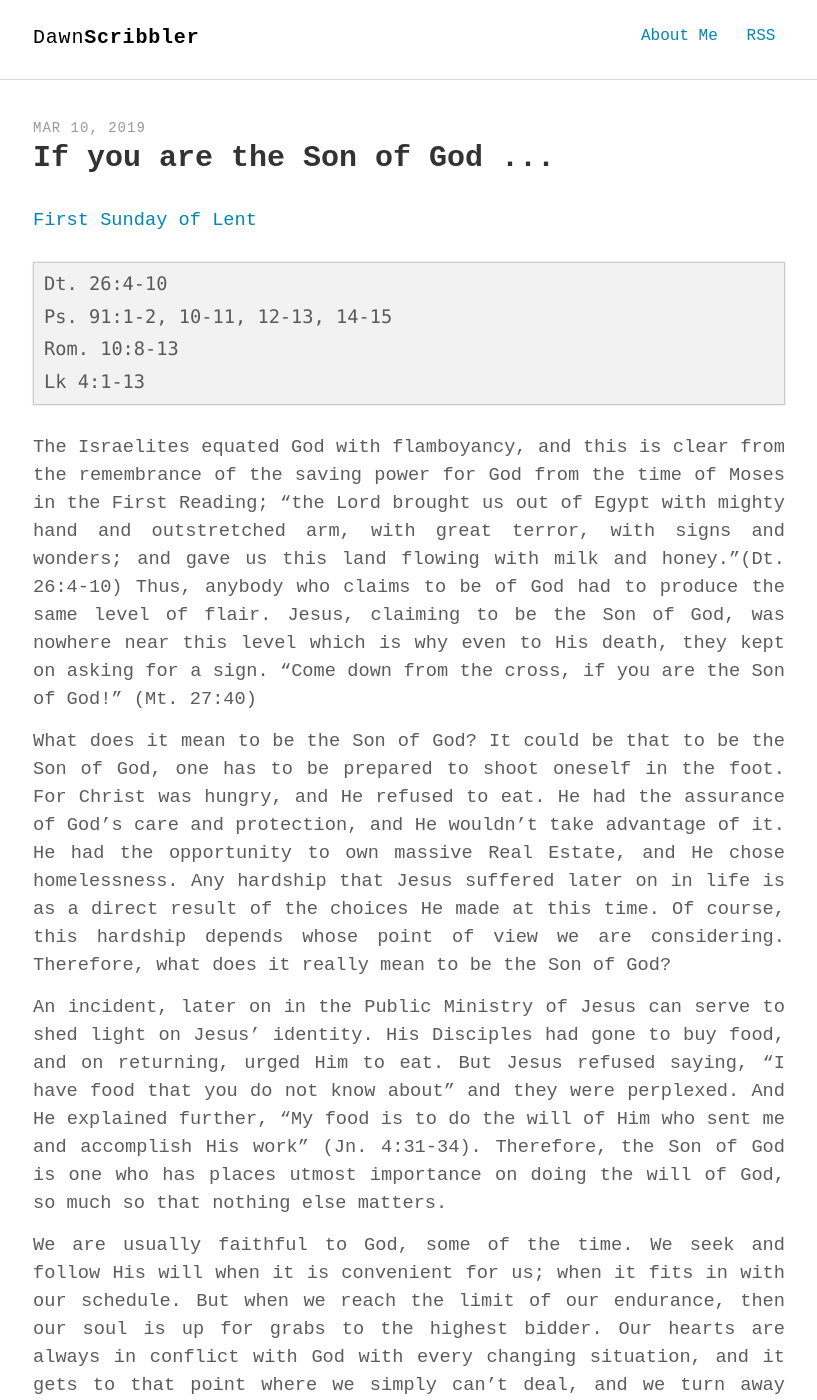
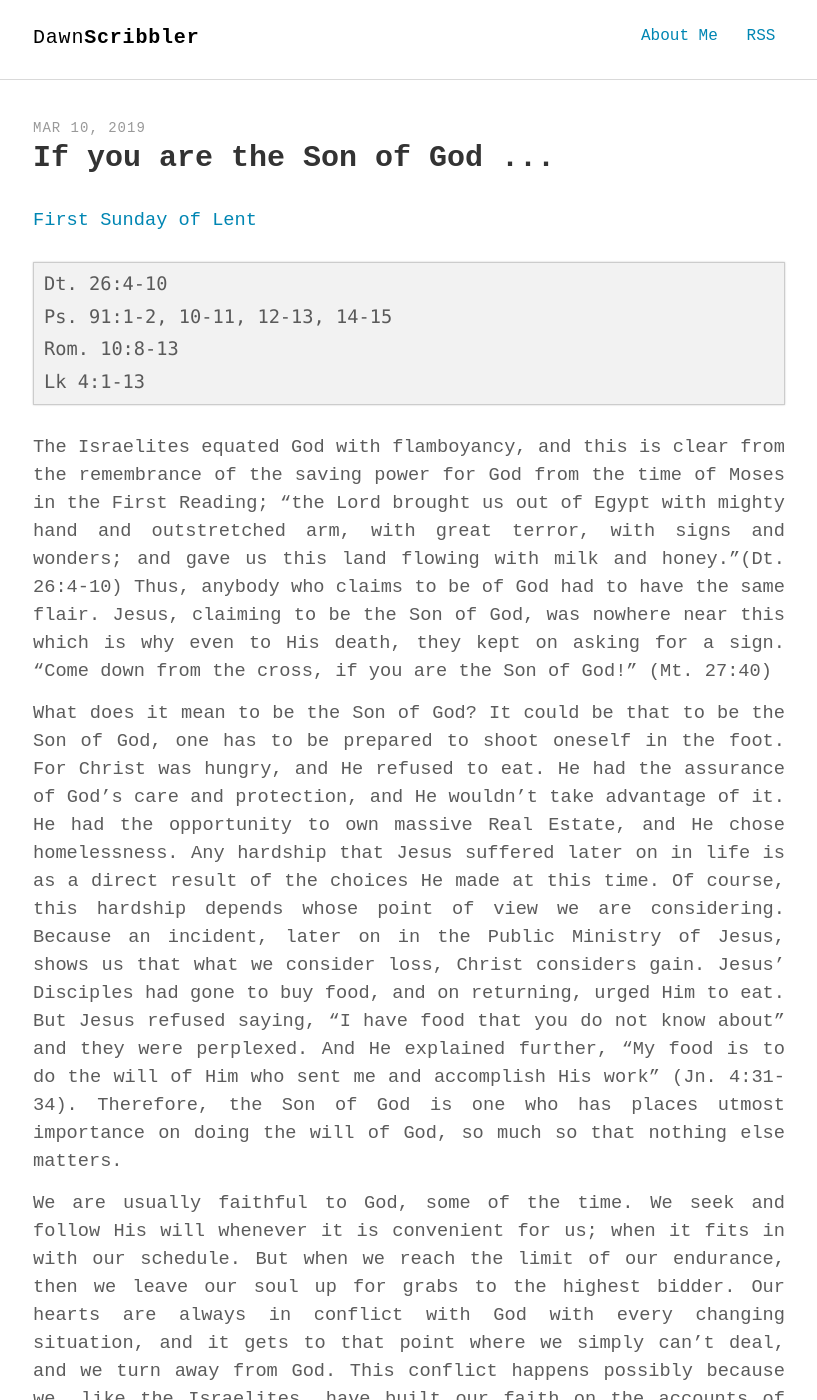
Before and after one commit to soulatcrossroad/dawnscribbler.github.io, a Jekyll site: the page built from _posts/2019-03-10-if-you-are-the-son-of-God.md, in a window 1280 px wide and 1400 px high. Shown: the whole window, without its empty margins (231-1048 px from the left). Built offline with Jekyll 4.4.1, drawn with Linux system fonts in a browser that asks for light colours; some web fonts are replaced; some of the changed text lies outside the part shown.

Commit message:
Update 2019-03-10-if-you-are-the-son-of-God.md

````diff
--- a/_posts/2019-03-10-if-you-are-the-son-of-God.md
+++ b/_posts/2019-03-10-if-you-are-the-son-of-God.md
@@ -14,23 +14,21 @@
 Rom. 10:8-13
 Lk 4:1-13
 ```
-The Israelites equated God with flamboyancy, and this is clear from the remembrance of the saving power for God from the time of Moses in the First Reading; “the Lord brought us out of Egypt with mighty hand and outstretched arm, with great terror, with signs and wonders; and gave us this land flowing with milk and honey.”(Dt. 26:4-10) Thus, anybody who claims to be of God had to produce the same level of flair. Jesus, claiming to be the Son of God, was nowhere near this level which is why even to His death, they kept on asking for a sign. “Come down from the cross, if you are the Son of God!” (Mt. 27:40)
+The Israelites equated God with flamboyancy, and this is clear from the remembrance of the saving power for God from the time of Moses in the First Reading; “the Lord brought us out of Egypt with mighty hand and outstretched arm, with great terror, with signs and wonders; and gave us this land flowing with milk and honey.”(Dt. 26:4-10) Thus, anybody who claims to be of God had to have the same flair. Jesus, claiming to be the Son of God, was nowhere near this which is why even to His death, they kept on asking for a sign. “Come down from the cross, if you are the Son of God!” (Mt. 27:40)
 
-What does it mean to be the Son of God? It could be that to be the Son of God, one has to be prepared to shoot oneself in the foot. For Christ was hungry, and He refused to eat. He had the assurance of God’s care and protection, and He wouldn’t take advantage of it. He had the opportunity to own massive Real Estate, and He chose homelessness. Any hardship that Jesus suffered later on in life is as a direct result of the choices He made at this time. Of course, this hardship depends whose point of view we are considering. Therefore, what does it really mean to be the Son of God?
+What does it mean to be the Son of God? It could be that to be the Son of God, one has to be prepared to shoot oneself in the foot. For Christ was hungry, and He refused to eat. He had the assurance of God’s care and protection, and He wouldn’t take advantage of it. He had the opportunity to own massive Real Estate, and He chose homelessness. Any hardship that Jesus suffered later on in life is as a direct result of the choices He made at this time. Of course, this hardship depends whose point of view we are considering. Because an incident, later on in the Public Ministry of Jesus, shows us that what we consider loss, Christ considers gain. Jesus' Disciples had gone to buy food, and on returning, urged Him to eat. But Jesus refused saying, “I have food that you do not know about” and they were perplexed. And He explained further, “My food is to do the will of Him who sent me and accomplish His work” (Jn. 4:31-34). Therefore, the Son of God is one who has places utmost importance on doing the will of God, so much so that nothing else matters.
 
-An incident, later on in the Public Ministry of Jesus can serve to shed light on Jesus’ identity. His Disciples had gone to buy food, and on returning, urged Him to eat. But Jesus refused saying, “I have food that you do not know about” and they were perplexed. And He explained further, “My food is to do the will of Him who sent me and accomplish His work” (Jn. 4:31-34). Therefore, the Son of God is one who has places utmost importance on doing the will of God, so much so that nothing else matters.
+We are usually faithful to God, some of the time. We seek and follow His will whenever it is convenient for us; when it fits in with our schedule. But when we reach the limit of our endurance, then we leave our soul up for grabs to the highest bidder. Our hearts are always in conflict with God with every changing situation, and it gets to that point where we simply can’t deal, and we turn away from God. This conflict happens possibly because we, like the Israelites, have built our faith on the accounts of great and mighty deeds of God.
 
-We are usually faithful to God, some of the time. We seek and follow His will when it is convenient for us; when it fits in with our schedule. But when we reach the limit of our endurance, then our soul is up for grabs to the highest bidder. Our hearts are always in conflict with God with every changing situation, and it gets to that point where we simply can’t deal, and we turn away from God. This conflict happens possibly because we, like the Israelites, have built our faith on the accounts of great and mighty deeds of God.
-
-We, like them, want something from far and away; something from the outside to override and overwhelm our senses, but Saint Paul reiterates that what we are looking for is within our grasp; it is on our lips and in our hearts. The great sign we are looking, we will only see, if we confess with our lips and believe in our hearts. Therefore, rather than faith coming from awe, as in the time of Moses, and which didn’t last, awe will come from faith. And we have the assurance that, “Nobody who believes in Him will be put to shame.” (Romans 10:11).
+We, like them, want something from far and away; something from the outside to override and overwhelm our senses, but Saint Paul reiterates that what we are looking for is within our grasp; it is on our lips and in our hearts. The great sign we are looking for, we will only see, if we confess with our lips and believe in our hearts. Therefore, rather than faith coming from awe, as in the time of Moses, and which didn’t last, awe will come from faith. And we have the assurance that, “Nobody who believes in Him will be put to shame.” (Romans 10:11).
 
 It is interesting that both at this temptation and on the Cross, Jesus was at His weakest where it will not have been wrong to give in to the pressure. Firstly, he had reached the limit of His endurance, so what else was God expecting of Him? According to our judgement, we might say, “Jesus has tried, let Him enjoy small”.  Secondly, it will have been to His benefit if ALL the people believed He was the Son of God. If something so little could cause a great gain, why should He refuse? Wasn’t that the whole point? To save the whole human race?
 
-The question then becomes what or whom we are being saved from; and it seems that the first part of our salvation is to be saved from ourselves. The danger of constantly moving back and forth between faithfulness and unfaithfulness, is that very soon, our hearts will settle into permanent hardness; before we know it, God is out of the door – locked, bolted and sealed out – and we won’t realise it.  That is why the words Jesus gave us are much more important than if He set all the heavenly bodies spinning and lifted the waters of the ocean to heavens. He gives us words to live by because whenever we are at the limit of our endurance, it is always one or all of these scenarios that we are battling with.
+It seems that the first part of our salvation is to be saved from ourselves. The danger of constantly moving back and forth between faithfulness and unfaithfulness, is that very soon, our hearts will settle into permanent hardness; before we know it, God is out of the door – locked, bolted and sealed out – and we won’t realise it.  That is why the words Jesus gave us are much more important than if He set all the heavenly bodies spinning and lifted the waters of the ocean to heavens. He gives us words to live by because whenever we are at the limit of our endurance, it is always one or all of these scenarios that we are battling with.
 
-“Man shall not live by bread alone.” (Luke 4:4) It has been proven that hunger is powerful enough to end wars, no matter how vicious or “tame”. I have read of a situation where the soldiers were strong enough to resist hunger and fought on bravely. However, when the opposing side strategized to make the aroma of food being cooked to waft to the battleground, they were defeated; they couldn’t concentrate on the fight anymore because the lower needs suddenly became overwhelming. Hunger is powerful. Hunger is not to be taken lightly. And yet, it is and must be subject to God.
+“Man shall not live by bread alone.” (Luke 4:4) It has been proven that hunger is powerful enough to end wars, no matter how vicious or “tame” the war is. I have read of a situation where the soldiers were strong enough to resist hunger and fought on bravely. However, when the opposing side strategized to make the aroma of food being cooked to waft to the battleground, they were defeated; they couldn’t concentrate on the fight anymore because the lower needs suddenly became overwhelming. Hunger is powerful. Hunger is not to be taken lightly. And yet, it is and must be subject to God.
 
-It is easy to forget that we are alive not because we are ingesting the right type and amount of nutrients, but because God wills it so. We stay or go only with only a word from God “You return men to dust and say, ‘Return, O children of man!’” (Psalm 90:3). Our lower needs overwhelm us that it doesn’t seem humane to deny them. Yet, all our needs and passions are subject to God and we must work to bring them under subjection. Not our subjection, but under God’s subjection. We fail because we want to bring it under our own subjective. If the needs overwhelm us, it makes them to subject them to a higher power. And this happens when we first subject ourselves to God. Our needs and passion will have no choice but to follow suit.
+It is easy to forget that we are alive, not because we are ingesting the right type and amount of nutrients, but because God wills it so. We stay or go only with only a word from God “You return men to dust and say, ‘Return, O children of man!’” (Psalm 90:3). Our lower needs overwhelm us that it doesn’t seem humane to deny them. Yet, all our needs and passions are subject to God and we must work to bring them under subjection. Not under our own subjection, but under God’s subjection. We fail because we want to bring it under our own subjection. It is precisely because the needs overwhelm us, that we need to subject them to a higher power. This happens when we, first, subject ourselves to God; our needs and passion will have no choice but to follow suit.
 
 “You shall worship the Lord your God, and Him only shall you serve.” (Luke 4:8) We might not haven’t given a serious thought to the question, “Who do I really serve?” because we feel the outcome of our lives will be the same either way. But this is not so. “See, I set before you today life and prosperity, death and destruction. For I command you to love the Lord your God …. But… if you are drawn away to bow down to other gods and worship them… you will certainly be destroyed… Now, choose life…” (Deut. 30:15-20). Our wellbeing is in the hands of the Lord. Loyalty to Him just seals the deal. It does not mean we will not have trouble or calamity, persecution or hunger but we will be convinced of God’s love and stay calm. “Can anything ever separate us from Christ’s love? Does it mean He no longer loves us if we have trouble or calamity or … threatened with death? … No, despite all these things, overwhelming victory is ours through Christ, who loved us…. And I am convinced that nothing can separate us from God’s love” (Rom. 8:35-38) .
 
````
